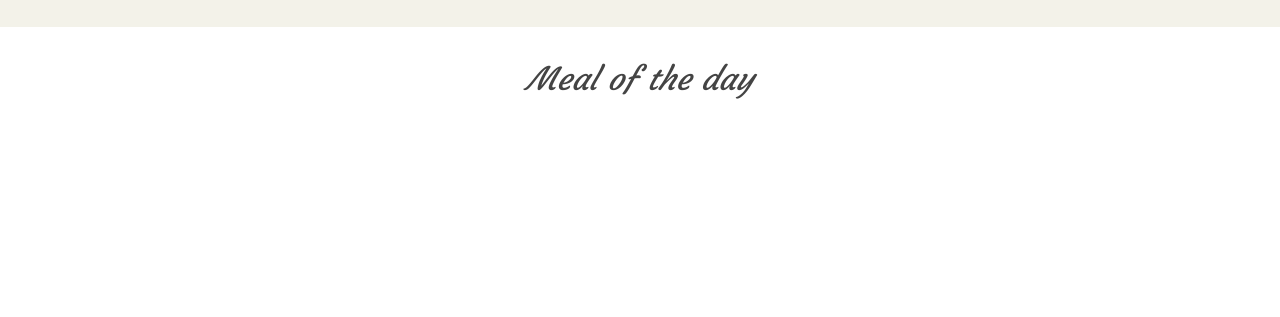
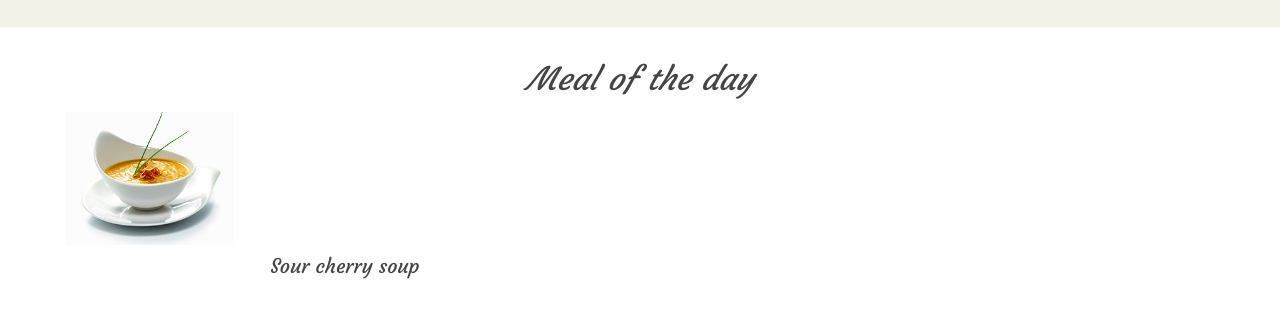
Before and after one commit to sitiatikahnr/desainkuliner, a website: page index.html in a window 1280 px wide. Shown: the part 673-990 px from the top of the page. Drawn offline with Linux system fonts and the light colour scheme; files whose address does not match are found by name.

Commit message:
commit meal of the day

```diff
--- a/index.html
+++ b/index.html
@@ -124,6 +124,15 @@
               </center>
             </div>
         </div>
+
+
+        <!-- Content meal of the day -->
+        <div class="row">
+            <div class="col-md-6" style="padding-left:80px;">
+                    <img src="img/chef_box_5.jpg" alt="Chef 6" class="image">
+                    <p class="font black medium" style="text-align:center; vertical-align:center;"> Sour cherry soup</p>
+            </div>
+        </div>
     </div>
 </body>
 </html>
```
Also changed, not shown: dist/css/siti.css, img/chef_box_5.jpg (added), img/chef_box_6.jpg (added).
